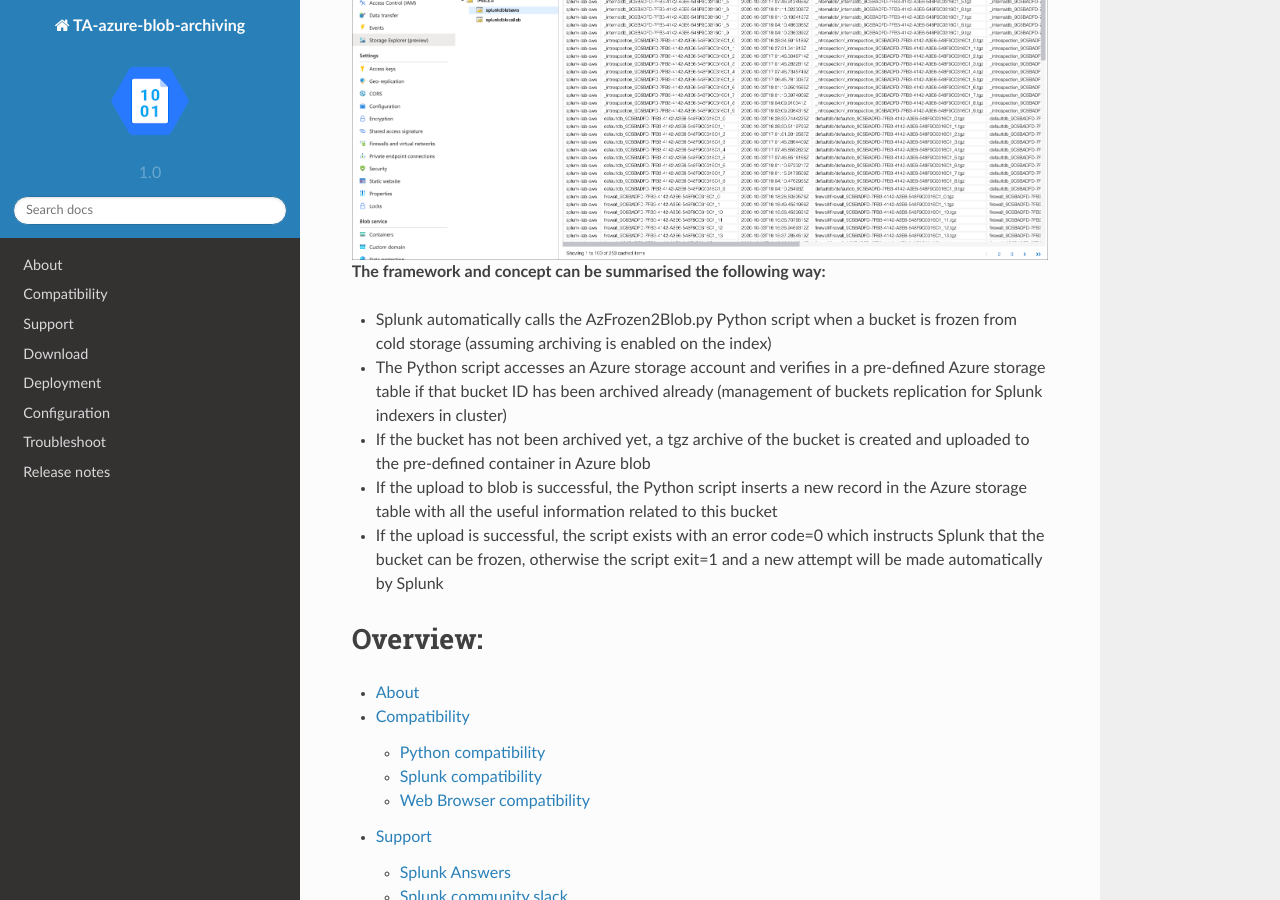
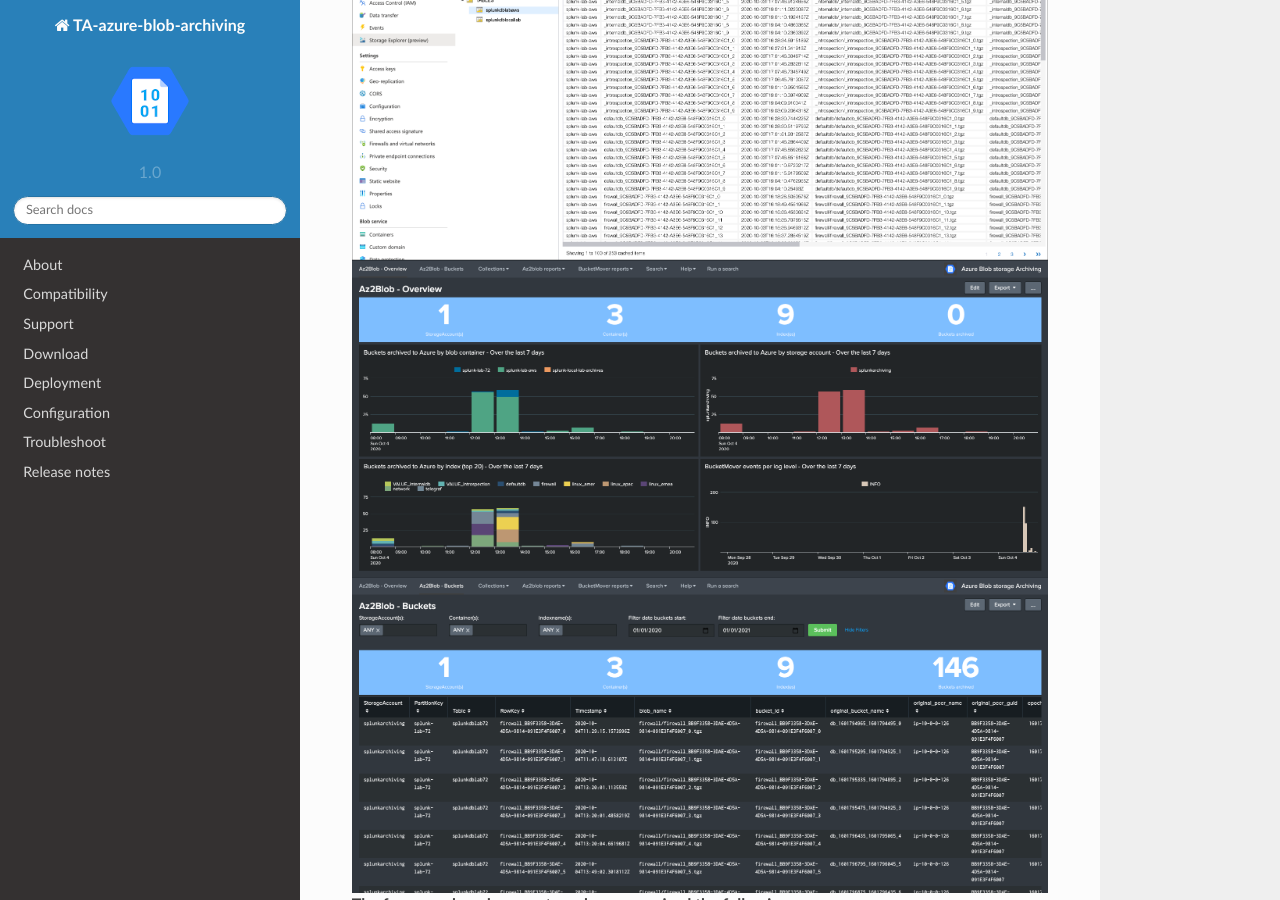
Before and after one commit to guilhemmarchand/TA-azure-blob-archiving, a Sphinx documentation site: the page built from docs/index.rst, in a window 1280 px wide and 900 px high, scrolled down 1175 px. Built offline with Sphinx 7.4.7 and the Read the Docs theme 2.0.0, drawn with Linux system fonts in a browser that asks for light colours.

Commit message:
Final frontend

```diff
--- a/docs/index.rst
+++ b/docs/index.rst
@@ -27,6 +27,14 @@
 
 .. image:: img/az_screen2.png
    :alt: az_screen2.png
+   :align: center
+
+.. image:: img/splunk_ui_main.png
+   :alt: splunk_ui_main.png
+   :align: center
+
+.. image:: img/splunk_ui_main2.png
+   :alt: splunk_ui_main2.png
    :align: center
 
 **The framework and concept can be summarised the following way:**
```
Also changed, not shown: TA-azure-blob-archiving/appserver/static/screenshot.png (added), TA-azure-blob-archiving/appserver/static/screenshot1.png (added), docs/img/splunk_ui_main.png (added), docs/img/splunk_ui_main2.png (added), 1 other file.
